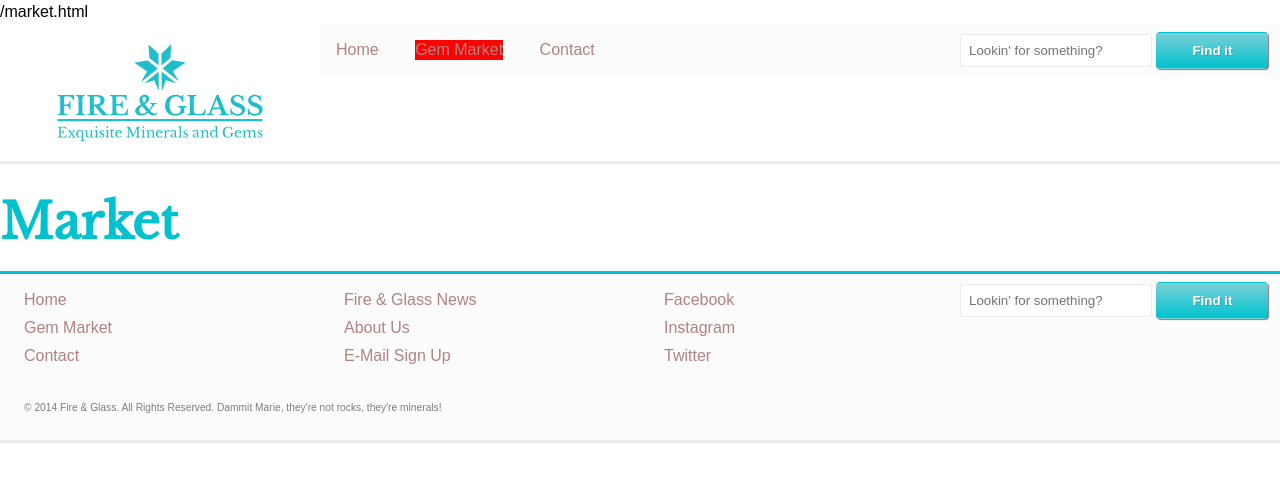
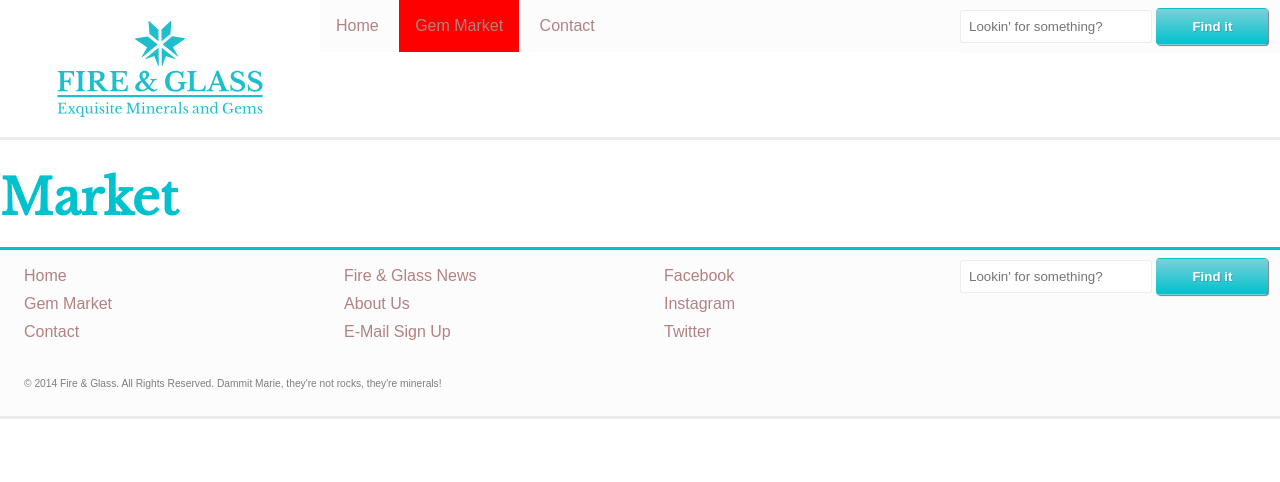
Before and after one commit to alkalinegenome/ecommerce-website, a Jekyll site: the page built from market.html, in a window 1280 px wide. Shown: the top 482 px of the page. Built offline with Jekyll 4.4.1, drawn with Linux system fonts in a browser that asks for light colours; Markdown is read by kramdown in place of the engine named in the settings.

Commit message:
Shifted end/if statement to li in order to properly change bg colour

```diff
--- a/_includes/css/header.css
+++ b/_includes/css/header.css
@@ -56,9 +56,3 @@ header {
 	background-color: red;
 
 }
-
-.current a:hover,
-.current a:focus,
-.current a:active{
-	color:#FFF;
-}
--- a/_layouts/default.html
+++ b/_layouts/default.html
@@ -9,7 +9,6 @@
 
 <body>
 
-{{page.url}}
 	<header class="heading"> <!-- ============================== Header ============================== -->
 		<div class="unit unit-s-1 unit-m-4-8 unit-l-3-8 unit-xl-2-8">
 			<div class="logo">
@@ -21,9 +20,9 @@
 		<div class="nav-bar unit unit-s-1 unit-m-5-8 unit-l-3-8 unit-xl-4-8">
 			<nav class="nav cell">
 				<ul class="list-group">
-					<li class="list-group-item list-group-item-inline no-decor"><a class="{% if page.url == '/index.html' %}current{% endif %}" href="{{site.baseurl}}/index.html">Home</a></li>
-					<li class="list-group-item list-group-item-inline no-decor"><a class="{% if page.url contains 'market' %}current{% endif %}" href="{{site.baseurl}}/market.html">Gem Market</a></li>
-					<li class="list-group-item list-group-item-inline no-decor"><a class="{% if page.url == '/contact/' %}current{% endif %}" href="{{site.baseurl}}/contact.html">Contact</a></li>
+					<li class="list-group-item list-group-item-inline no-decor {% if page.url == '/index.html' %}current{% endif %}"><a class="" href="{{site.baseurl}}/index.html">Home</a></li>
+					<li class="list-group-item list-group-item-inline no-decor {% if page.url contains 'market' %}current{% endif %}"><a class="" href="{{site.baseurl}}/market.html">Gem Market</a></li>
+					<li class="list-group-item list-group-item-inline no-decor {% if page.url == '/contact/' %}current{% endif %}"><a class="" href="{{site.baseurl}}/contact.html">Contact</a></li>
 				</ul>
 			</nav>
 		</div>
```
